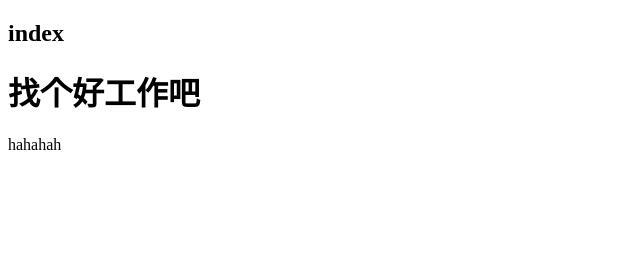
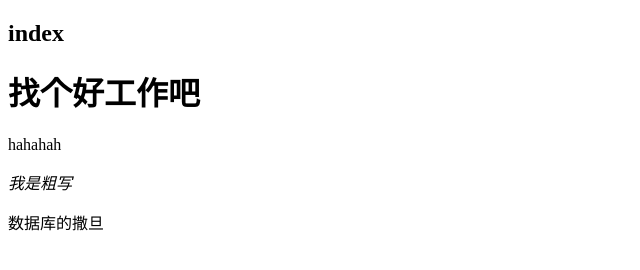
Before and after one commit to gc5587/git-demo, a plain HTML site: page index.html in a window 1280 px wide. Shown: the whole page, without its empty margins (0-640 px from the left). Drawn offline with Linux system fonts and the light colour scheme.

Commit message:
A程序员第三次提交

```diff
--- a/index.html
+++ b/index.html
@@ -9,6 +9,8 @@
 		<div>
 			<h1>找个好工作吧</h1>
 			<p>hahahah</p>
+			<i>我是粗写</i>
+			<p>数据库的撒旦</p>
 		</div>
 	</body>
 </html>
```
